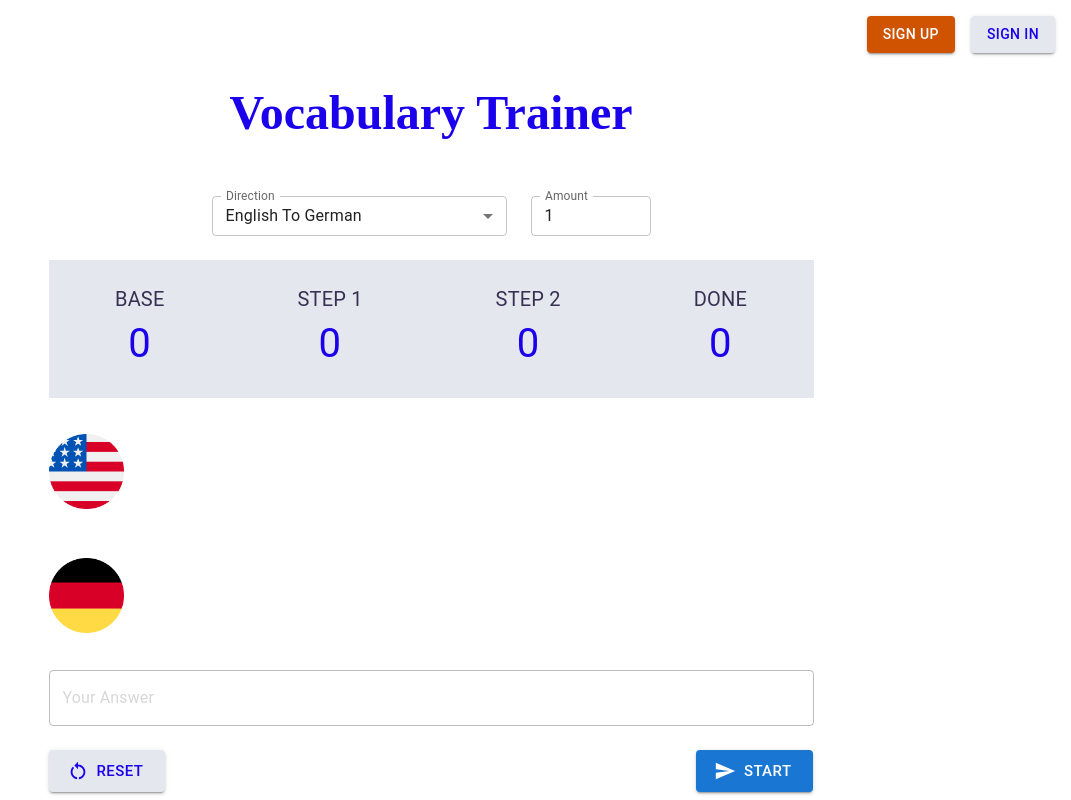
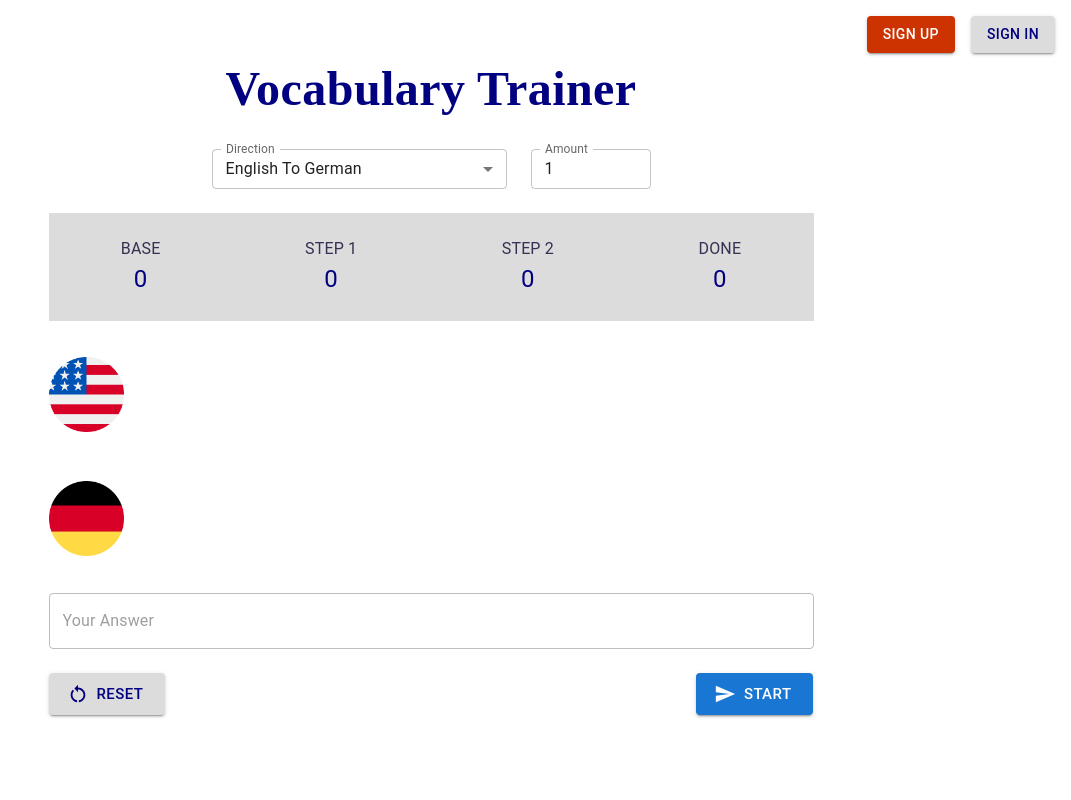
Before and after one commit to UmutAkbayin/vokabeltrainer-frontend, a Next.js app: page / in a window 1280 px wide. Shown: the whole page, without its empty margins (209-1280 px from the left). Built offline with nearby package versions, Linux system fonts and the light colour scheme.

Commit message:
adjust to a11y standards

```diff
--- a/app/globals.css
+++ b/app/globals.css
@@ -1,10 +1,10 @@
 :root {
-  --primary-color: #1B00EB;
-  --primary-light: #94ddfff3;
+  --primary-color: #000080;
+  --primary-light: #017DCF;
   --secondary-color: #353152;
-  --secondary-light: #cf5301;
+  --secondary-light: #CC3300;
 
-  --light-gray: #E4E7ED;
+  --light-gray: #DCDCDC;
   --dark-gray: #C5C8EE;
 }
 
--- a/components/App.tsx
+++ b/components/App.tsx
@@ -103,14 +103,19 @@ function App() {
   }
   return (
     <main className={styles.main}>
-      <h1>Vocabulary Trainer</h1>
+      <Typography
+        component="h1"
+        sx={{ fontSize: "3rem", fontWeight: 600, fontFamily: "Times New Roman"}}
+      >Vocabulary Trainer
+      </Typography>
       <Settings />
       <ScoreBoard />
       <LanguageBoard role='input' />
       <LanguageBoard role='output' />
       <TextField
         fullWidth
-        placeholder='Your Answer'
+        id='answer-input'
+        label='Your Answer'
         value={answer}
         onChange={(e) => dispatch(setAnswer(e.target.value))}
         onKeyDown={(e) => {
@@ -164,7 +169,7 @@ function App() {
       }
 
         </Box>
-          <Button
+        <Button
             variant='contained'
             size='large'
             startIcon={<SendIcon />}
--- a/components/ScoreBoard.tsx
+++ b/components/ScoreBoard.tsx
@@ -28,64 +28,80 @@ export default function ScoreBoard() {
       alignItems: "center",
     }}>
       <Box sx={{ display: "flex", flexDirection: "column" }}>
-        <Typography sx={{
+        <Typography
+          component="h2"
+          sx={{
           color: "var(--secondary-color)",
-          fontSize: "1.25rem",
+          fontSize: "1rem",
           textTransform: "uppercase",
         }}>
           Base
         </Typography>
-        <Typography sx={{
+        <Typography
+          component="h3"
+          sx={{
           color: "var(--primary-color)",
-          fontSize: "2.5rem",
+          fontSize: "1.5rem",
           textAlign: "center",
         }}>
           {baseValue}
         </Typography>
       </Box>
       <Box sx={{ display: "flex", flexDirection: "column" }}>
-        <Typography sx={{
+        <Typography
+          component="h2"
+          sx={{
           color: "var(--secondary-color)",
-          fontSize: "1.25rem",
+          fontSize: "1rem",
           textTransform: "uppercase",
         }}>
           Step 1
         </Typography>
-        <Typography sx={{
+        <Typography
+          component="h3"
+          sx={{
           color: "var(--primary-color)",
-          fontSize: "2.5rem",
+          fontSize: "1.5rem",
           textAlign: "center",
         }}>
           {step1Value}
         </Typography>
       </Box>
       <Box sx={{ display: "flex", flexDirection: "column" }}>
-        <Typography sx={{
+        <Typography
+          component="h2"
+          sx={{
           color: "var(--secondary-color)",
-          fontSize: "1.25rem",
+          fontSize: "1rem",
           textTransform: "uppercase",
         }}>
           Step 2
         </Typography>
-        <Typography sx={{
+        <Typography
+          component="h3"
+          sx={{
           color: "var(--primary-color)",
-          fontSize: "2.5rem",
+          fontSize: "1.5rem",
           textAlign: "center",
         }}>
           {step2Value}
         </Typography>
       </Box>
 <Box sx={{ display: "flex", flexDirection: "column" }}>
-        <Typography sx={{
+        <Typography
+          component="h2"
+          sx={{
           color: "var(--secondary-color)",
-          fontSize: "1.25rem",
+          fontSize: "1rem",
           textTransform: "uppercase",
         }}>
           Done
         </Typography>
-        <Typography sx={{
+        <Typography
+          component="h3"
+          sx={{
           color: "var(--primary-color)",
-          fontSize: "2.5rem",
+          fontSize: "1.5rem",
           textAlign: "center",
         }}>
           {doneValue}
--- a/components/Settings.tsx
+++ b/components/Settings.tsx
@@ -29,10 +29,16 @@ export default function Settings() {
       gap: "1.5rem",
     }}>
       <FormControl>
-        <InputLabel size="small" id="direction-select-label">Direction</InputLabel>
+        <InputLabel
+          size="small"
+          id={"direction-select-label"}
+          htmlFor={"direction-select"}
+        >
+          Direction
+        </InputLabel>
         <Select
           labelId="direction-select-label"
-          id="direction-select"
+          inputProps={{ "id": "direction-select"}}
           value={direction}
           onChange={(e) => dispatch(setDirection(e.target.value as Direction))}
           label="Direction"
@@ -44,6 +50,7 @@ export default function Settings() {
         </Select>
       </FormControl>
       <TextField
+        id="amount-input"
         label="Amount"
         type="number"
         variant="outlined"
```
Also changed, not shown: backup.txt (deleted).
